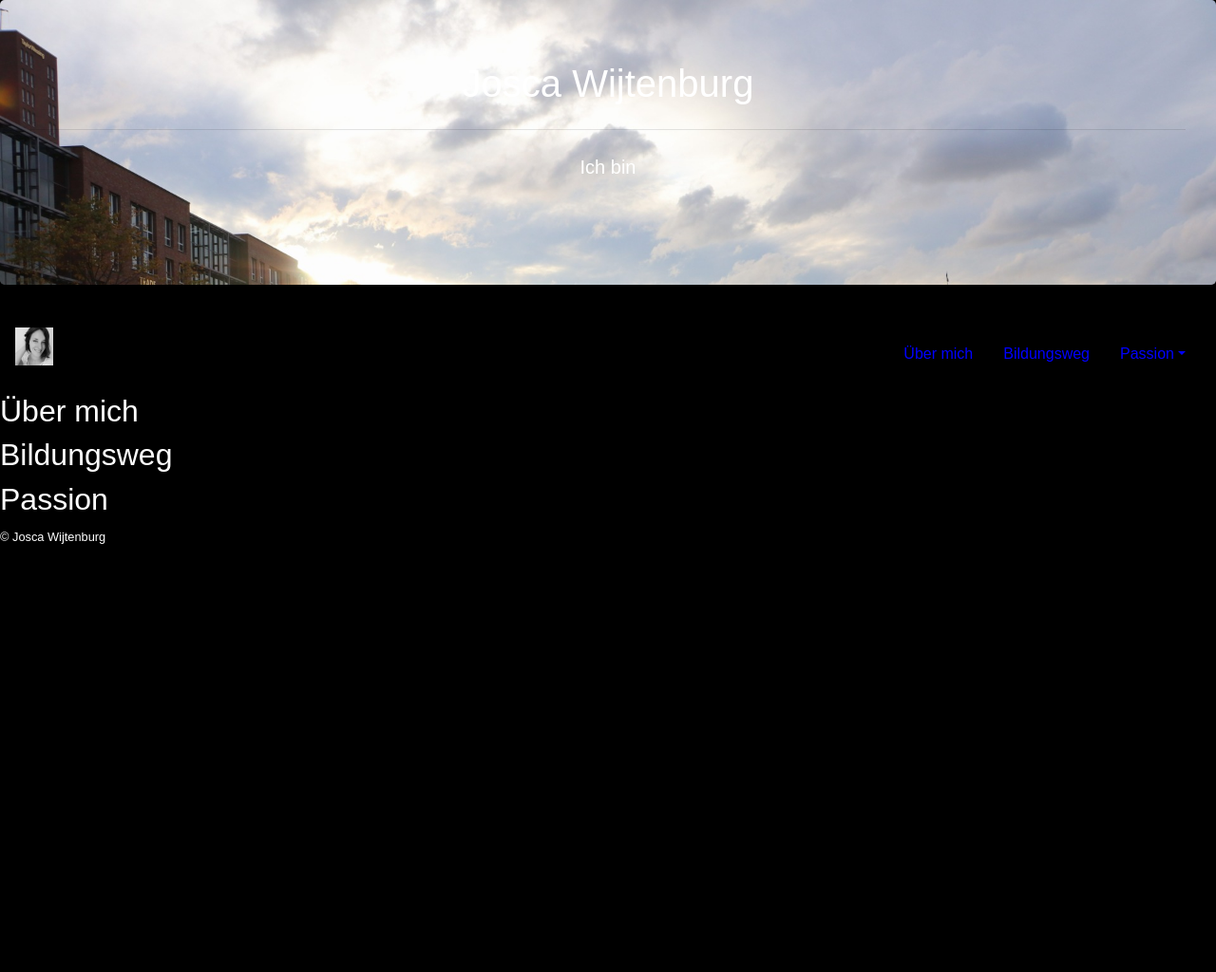
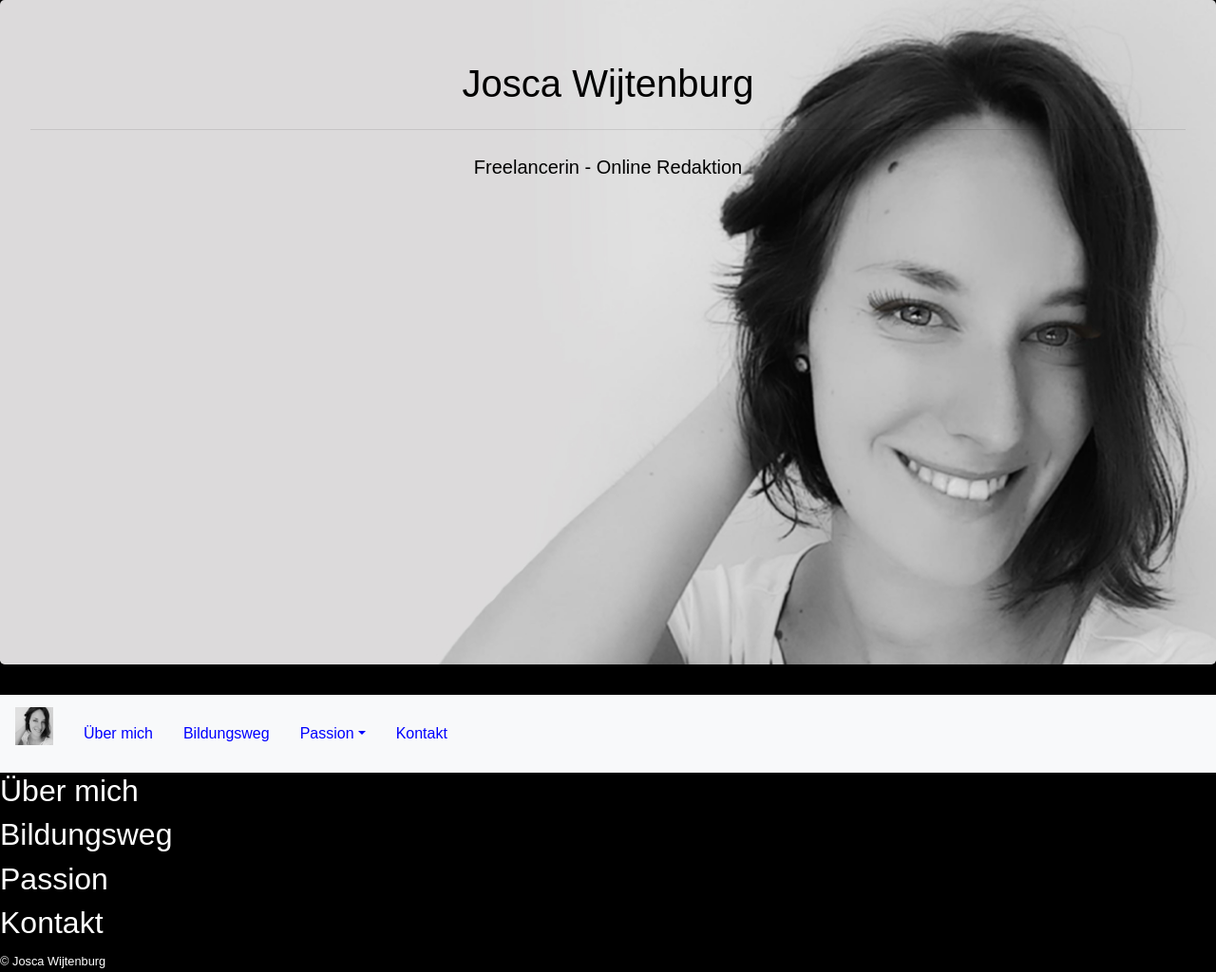
Before and after one commit to JoscaWij/portfolio, a plain HTML site: page index.html in a window 1280 px wide. Shown: the whole page at 95% size. Before the commit the page ends 800 px from the top, so only its background shows below. Drawn offline with nearby package versions, Linux system fonts and the light colour scheme.

Commit message:
Add pictures

```diff
--- a/index.html
+++ b/index.html
@@ -21,13 +21,13 @@
           <div>
             <h1>Josca Wijtenburg</h1>
             <hr class="my-4" />
-            <p class="lead">Ich bin</p>
+            <p class="lead">Freelancerin - Online Redaktion</p>
           </div>
         </div>
       </section>
       <!--Navigation inkl. Dropdown-->
       <section>
-        <nav class="navbar">
+        <nav class="navbar navbar-expand-lg bg-light">
           <p class="navbar-brand">
             <img src="assets/me.jfif" alt="my brand" width="40px" />
           </p>
@@ -54,6 +54,9 @@
                 <a href="#" class="dropdown-item">Trainerin</a>
               </div>
             </li>
+            <li class="nav-item">
+              <a href="#kontakt" class="nav-link">Kontakt</a>
+            </li>
           </ul>
         </nav>
       </section>
@@ -69,8 +72,12 @@
       <section id="passion">
         <h2>Passion</h2>
       </section>
+      <!--Kontakt-->
+      <section id="kontakt">
+        <h2>Kontakt</h2>
+      </section>
     </main>
-    <!--Copyright + Socials-->
+    <!--Copyright-->
     <footer>
       <small>© Josca Wijtenburg</small>
     </footer>
--- a/scss/custom.scss
+++ b/scss/custom.scss
@@ -4,13 +4,16 @@ $body-color: white;
 $primary: blue;
 $font-family-base: Arial;
 
+$jumbotron-color: black;
+$jumbotron-bg: red;
 .jumbotron {
-  background-image: url("https://joscawij.github.io/portfolio/assets/img-header.jpg");
+  background-image: url("https://joscawij.github.io/portfolio/assets/jumbotron-img.jpg");
   background-repeat: no-repeat;
   background-size: cover;
   width: 100vw;
-  height: 300px;
+  height: 700px;
   text-align: center;
+  margin-bottom: 0;
 }
 
 // Include all Bootstrap
```
Also changed, not shown: assets/IMG_20200606_121527_201.jpg (added), assets/jumbotron-bg.jpg (added), assets/jumbotron-img.jpg (added), assets/jumbotron-img.png (added), css/custom.css, 1 other file.
